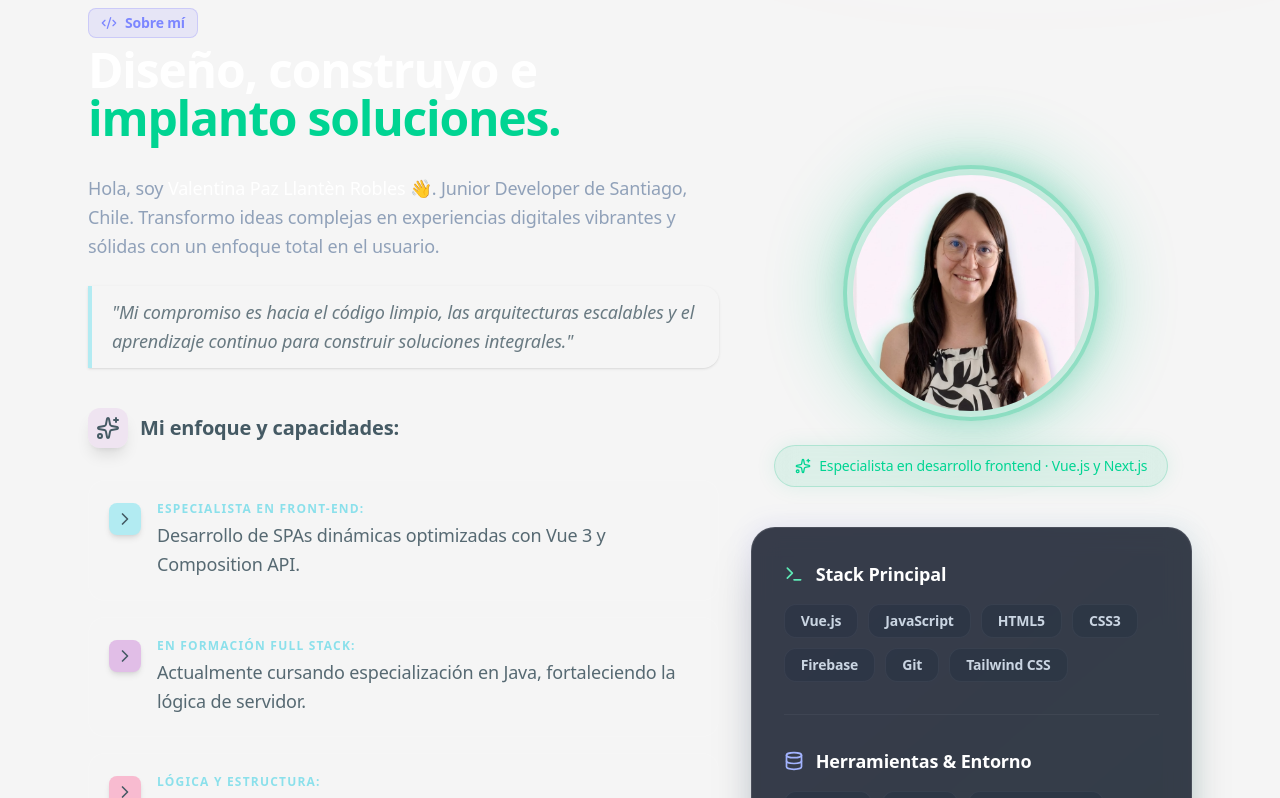
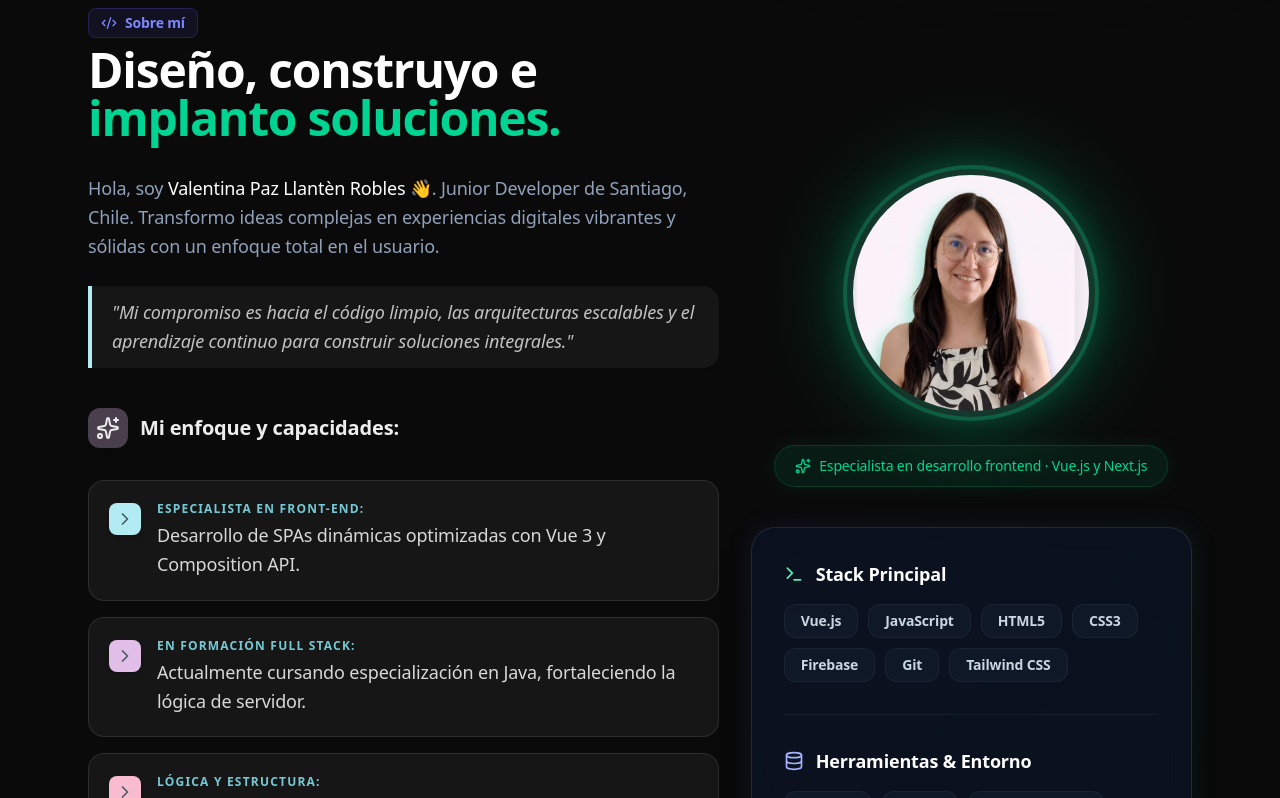
Before and after one commit to CodeMochi-dev/Portafolio-pro, a Next.js app: page / in a window 1280 px wide. Shown: the part 1226-2024 px from the top of the page. Built offline with nearby package versions, Linux system fonts and the light colour scheme.

Commit message:
fix: fuerza dark mode en todos los dispositivos

```diff
--- a/app/globals.css
+++ b/app/globals.css
@@ -2,13 +2,14 @@
 @import url('https://fonts.googleapis.com/css2?family=Outfit:wght@300;400;500;600;700;800;900&display=swap');
 
 :root {
-  --background: #F5F5F5; /* Blanco Hueso */
-  --foreground: #455A64; /* Grafito Suave */
+  --background: #0a0a0a;
+  --foreground: #ededed;
   --mint: #B2EBF2;
   --lilac: #E1BEE7;
   --pink: #F8BBD0;
   --cement: #CFD8DC;
   --graphite: #455A64;
+  color-scheme: dark;
 }
 
 @theme inline {
--- a/app/layout.tsx
+++ b/app/layout.tsx
@@ -23,7 +23,7 @@ export default function RootLayout({
   children: React.ReactNode;
 }>) {
   return (
-    <html lang="en">
+    <html lang="es" className="dark">
       <body
         className={`${geistSans.variable} ${geistMono.variable} antialiased`}
       >
```
